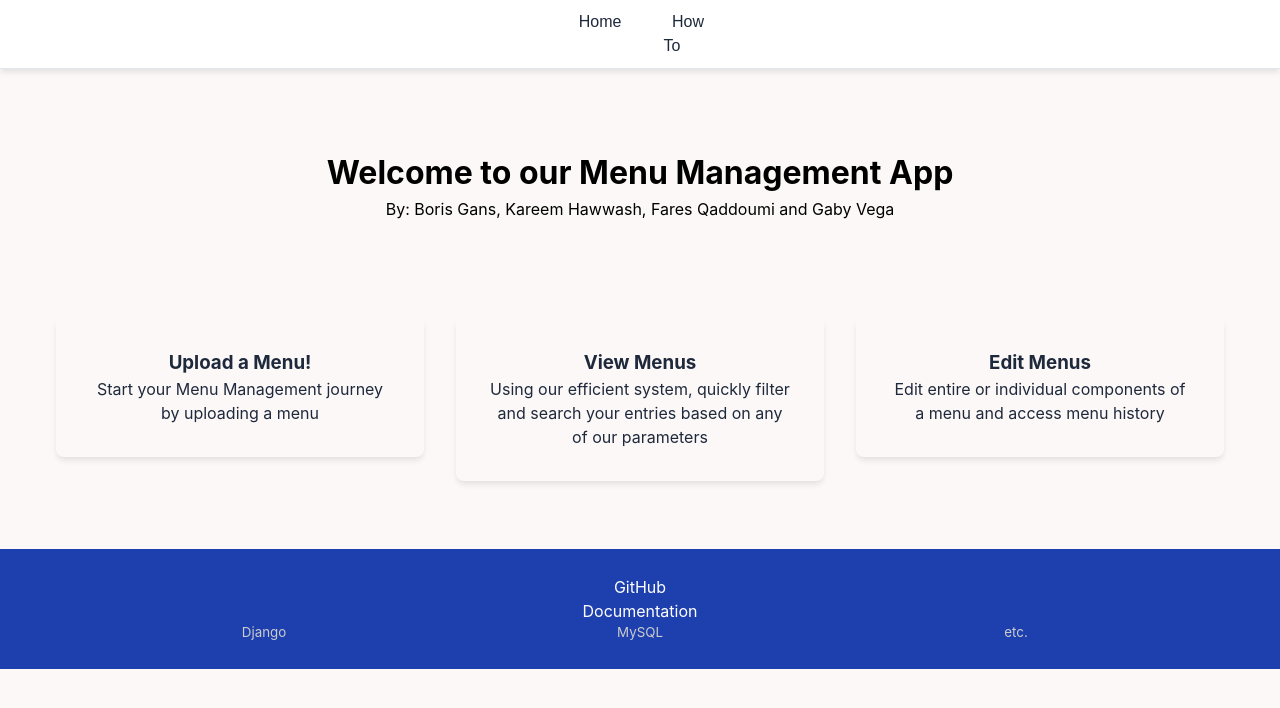
After one commit to studentBorisGans/menuDatabase, a Django app: template restaurant_menu/menu_app/templates/menu_app/frontend.html in a window 1280 px wide. The commit adds this page. Shown: the top 708 px of the page. Run offline with Django 5.2, Linux system fonts and the light colour scheme; the template is opened without the code that fills it, so the values that code supplies are empty.

Commit message:
home page front end

```diff
--- /dev/null
+++ b/restaurant_menu/menu_app/templates/menu_app/frontend.html
@@ -0,0 +1,84 @@
+<!DOCTYPE html>
+<html lang="en">
+<head>
+    <meta charset="UTF-8">
+    <meta name="viewport" content="width=device-width, initial-scale=1.0">
+    <title>Menu Management App</title>
+    {% load static %}
+    <link rel="stylesheet" href="{% static 'style.css' %}">
+    <!-- <link href="https://fonts.googleapis.com/css2?family=Montserrat:wght@400;700&family=Open+Sans:wght@400;700&family=Roboto:wght@400;700&display=swap" rel="stylesheet"> Google Fonts -->
+</head>
+<body>
+    <header class="header">
+        <!-- <div class="container flex justify-between items-center"> -->
+            <nav>
+                <ul class="navbar">
+                    <li><a href="#">Home</a></li>
+                    <li><a href="#">How To</a></li>
+                    <!-- <li><a href="#">Services</a></li> -->
+                    <!-- <li><a href="#">Portfolio</a></li> -->
+                    <!-- <li><a href="#">Blog</a></li> -->
+                    <!-- <li><a href="#">Contact</a></li> -->
+                </ul>
+            </nav>
+            <!-- <div class="logo"> -->
+                <!-- <img src="/logo.svg/75px.png" alt="Company Logo"> Replace with your logo -->
+            <!-- </div> -->
+            <!-- <div>
+                <a href="{% url 'upload_pdf' %}">Get Started, Upload a Menu!</a>
+            </div> -->
+        <!-- </div> -->
+    </header>
+
+    <main class="container">
+        <div class="title">
+            <h1>Welcome to our Menu Management App</h1>
+            <p>By: Boris Gans, Kareem Hawwash, Fares Qaddoumi and Gaby Vega</p>
+        </div>
+
+        <section class="grid-layout">
+            <a href="{% url 'upload_pdf' %}">
+                <div class="grid-item">
+                    <!-- <img src="icon1.svg" alt="Icon 1"> Replace with your icon -->
+                    <h3>Upload a Menu!</h3>
+                    <p>Start your Menu Management journey by uploading a menu</p>
+                </div>
+            </a>
+            <a href="">
+                <div class="grid-item">
+                    <!-- <img src="icon2.svg" alt="Icon 2"> Replace with your icon -->
+                    <h3>View Menus</h3>
+                    <p>Using our efficient system, quickly filter and search your entries based on any of our parameters</p>
+                </div>
+            </a>
+            <a href="">
+                <div class="grid-item">
+                    <!-- <img src="icon3.svg" alt="Icon 3"> Replace with your icon -->
+                    <h3>Edit Menus</h3>
+                    <p>Edit entire or individual components of a menu and access menu history</p>
+                </div>
+            </a>
+        </section>
+    </main>
+
+    <!-- Change to django + other overarching frameworks used; link to download / documentation -->
+    <footer class="footer">
+        <div class="container">
+            <nav>
+                <ul class="git">
+                    <li><a href="https://github.com/studentBorisGans/menuDatabase.git">GitHub</a></li>
+                    <li><a href="https://github.com/studentBorisGans/menuDatabase.git">Documentation</a></li>
+                </ul>
+            </nav>
+
+            <div class="credits">
+                <p>Django</p>
+                <p>MySQL</p>
+                <p>etc.</p>
+            </div>
+        </div>
+    </footer>
+
+    <!-- <script src="script.js"></script> Link to your JavaScript file -->
+</body>
+</html>
--- a/restaurant_menu/menu_app/templates/menu_app/home.html
+++ b/restaurant_menu/menu_app/templates/menu_app/home.html
@@ -4,6 +4,8 @@
 <head>
     <meta charset="UTF-8">
     <title>Menu Management System</title>
+    {% load static %}
+    <link rel="stylesheet" href="{% static 'style.css' %}">
 </head>
 <body>
     <h1>Welcome to the Menu Management System</h1>
--- a/restaurant_menu/menu_app/views.py
+++ b/restaurant_menu/menu_app/views.py
@@ -11,7 +11,7 @@ from .forms import PDFUploadForm
 
 # Create your views here.
 def home(request):
-    return render(request, 'menu_app/home.html')
+    return render(request, 'menu_app/frontend.html')
 
 
 def handle_pdf_upload(request):
--- a/restaurant_menu/restaurant_menu/settings.py
+++ b/restaurant_menu/restaurant_menu/settings.py
@@ -125,6 +125,7 @@ USE_TZ = True
 # https://docs.djangoproject.com/en/5.1/howto/static-files/
 
 STATIC_URL = 'static/'
+STATICFILES_DIRS = [BASE_DIR / "static"]
 
 # Default primary key field type
 # https://docs.djangoproject.com/en/5.1/ref/settings/#default-auto-field
--- /dev/null
+++ b/restaurant_menu/static/style.css
@@ -0,0 +1,372 @@
+/* Global Reset and Variables */
+:root {
+    --primary: #53c6f7;
+    --primary-dark: #1e40af;
+    --secondary: #64748b;
+    --success: #22c55e;
+    --danger: #ef4444;
+    --warning: #f59e0b;
+    --background: #fcf8f8;
+    --text: #1e293b;
+    --border: #e2e8f0;
+    --shadow: 0 4px 6px -1px rgb(0 0 0 / 0.1);
+  }
+
+  * {
+    margin: 0;
+    padding: 0;
+    box-sizing: border-box;
+  }
+
+  body {
+    font-family: -apple-system, BlinkMacSystemFont, 'Segoe UI', Roboto, sans-serif;
+    background-color: var(--background);
+    color: var(--text);
+    line-height: 1.5;
+  }
+
+  a {
+    color: var(--text);
+    text-decoration: none;
+  }
+  a:hover {
+    text-decoration: underline;
+  }
+
+  /* Layout Components */
+  .container {
+    max-width: 1200px;
+    margin: 0 auto;
+    padding: 1rem;
+  }
+
+  .header {
+    background-color: rgb(255, 255, 255);
+    display: flex;
+    justify-content: center;
+    align-items: center;
+    border-bottom: 1px solid var(--border);
+
+    padding: 10px 20px;
+    box-shadow: var(--shadow);
+  }
+
+  /* Upload Area */
+  .upload-area {
+    border: 2px dashed var(--border);
+    border-radius: 8px;
+    padding: 2rem;
+    text-align: center;
+    background-color: white;
+    margin: 2rem 0;
+    transition: border-color 0.3s ease;
+  }
+
+  .upload-area.drag-over {
+    border-color: var(--primary);
+    background-color: rgba(37, 99, 235, 0.05);
+  }
+
+  .upload-button {
+    background-color: var(--primary);
+    color: white;
+    padding: 0.75rem 1.5rem;
+    border-radius: 6px;
+    border: none;
+    cursor: pointer;
+    font-weight: 600;
+    transition: background-color 0.3s ease;
+  }
+
+  .upload-button:hover {
+    background-color: var(--primary-dark);
+  }
+
+  /* Processing Status */
+  .processing-status {
+    background-color: white;
+    border-radius: 8px;
+    padding: 1.5rem;
+    margin: 1rem 0;
+    box-shadow: var(--shadow);
+  }
+
+  .progress-bar {
+    height: 8px;
+    background-color: var(--border);
+    border-radius: 4px;
+    overflow: hidden;
+    margin: 1rem 0;
+  }
+
+  .progress-bar-fill {
+    height: 100%;
+    background-color: var(--primary);
+    transition: width 0.3s ease;
+  }
+
+  /* Menu Data Display */
+  .menu-data {
+    display: grid;
+    grid-template-columns: repeat(auto-fill, minmax(300px, 1fr));
+    gap: 1.5rem;
+    margin: 2rem 0;
+  }
+
+  .menu-item {
+    background-color: white;
+    border-radius: 8px;
+    padding: 1.5rem;
+    box-shadow: var(--shadow);
+  }
+
+  .menu-item-header {
+    border-bottom: 1px solid var(--border);
+    padding-bottom: 1rem;
+    margin-bottom: 1rem;
+  }
+
+  .menu-item-title {
+    font-size: 1.25rem;
+    font-weight: 600;
+    color: var(--text);
+  }
+
+  .menu-item-price {
+    color: var(--primary);
+    font-weight: 600;
+    margin-top: 0.5rem;
+  }
+
+  /* Status Indicators */
+  .status-badge {
+    display: inline-block;
+    padding: 0.25rem 0.75rem;
+    border-radius: 9999px;
+    font-size: 0.875rem;
+    font-weight: 500;
+  }
+
+  .status-badge.processing {
+    background-color: var(--warning);
+    color: white;
+  }
+
+  .status-badge.success {
+    background-color: var(--success);
+    color: white;
+  }
+
+  .status-badge.error {
+    background-color: var(--danger);
+    color: white;
+  }
+
+  /* Error Messages */
+  .error-message {
+    background-color: rgb(254, 226, 226);
+    color: var(--danger);
+    padding: 1rem;
+    border-radius: 6px;
+    margin: 1rem 0;
+  }
+
+  /* Responsive Design */
+  @media (max-width: 768px) {
+    .container {
+      padding: 0.5rem;
+    }
+
+    .menu-data {
+      grid-template-columns: 1fr;
+    }
+
+    .upload-area {
+      padding: 1rem;
+    }
+  }
+
+  /* Animation */
+  @keyframes spin {
+    to { transform: rotate(360deg); }
+  }
+
+  .loading-spinner {
+    display: inline-block;
+    width: 1.5rem;
+    height: 1.5rem;
+    border: 2px solid var(--border);
+    border-top-color: var(--primary);
+    border-radius: 50%;
+    animation: spin 1s linear infinite;
+  }
+
+  /* Utility Classes */
+  .text-center { text-align: center; }
+  .mt-4 { margin-top: 1rem; }
+  .mb-4 { margin-bottom: 1rem; }
+  .flex { display: flex; }
+  .items-center { align-items: center; }
+  .justify-between { justify-content: space-between; }
+  .gap-2 { gap: 0.5rem; }
+
+  /* Add styles for the new elements */
+.title {
+    /* background: url('hero-bg.jpg') no-repeat center center/cover; Replace with your image */
+    color: black;
+    padding: 4rem 0;
+    text-align: center;
+}
+
+.grid-layout {
+    display: grid;
+    grid-template-columns: repeat(3, 1fr);
+    gap: 2rem;
+    margin: 2rem 0;
+}
+
+.grid-item {
+    background: var(--background);
+    padding: 2rem;
+    text-align: center;
+    border-radius: 8px;
+    box-shadow: var(--shadow);
+}
+
+.testimonials {
+    display: flex;
+    gap: 2rem;
+    overflow-x: auto;
+    padding: 2rem 0;
+}
+
+.testimonial {
+    background: var(--background);
+    padding: 2rem;
+    border-radius: 8px;
+    box-shadow: var(--shadow);
+    min-width: 300px;
+}
+
+.footer {
+    background: var(--primary-dark);
+    margin-top: 20px;
+    padding: 10px 0;
+    color: white;
+    text-align: center;
+}
+.footer .credits {
+    display: flex;
+    justify-content: space-between;
+    width: 100%;
+    max-width: 1200px;
+    padding: 0 20px;
+    margin: 0;
+}
+.footer .credits p {
+    color: #cccccc;
+    font-size: smaller;
+    text-align: center; /* Center-align text */
+    flex: 1; /* Ensure all items have equal width */
+}
+.footer ul {
+    list-style-type: none;
+    padding: 0;
+    margin: 0;
+    /* display: flex; */
+    /* justify-content: center; */
+    /* gap: 1rem; */
+}
+.footer a {
+    color: white;
+    text-decoration: none;
+}
+.footer a:hover{
+  text-decoration: underline;
+}
+/* .footer .credits {
+  margin: 0;
+} */
+/* Responsive adjustments */
+@media (max-width: 768px) {
+    .grid-layout {
+        grid-template-columns: 1fr;
+    }
+
+    .testimonials {
+        flex-direction: column;
+    }
+
+    .header .container {
+        flex-direction: column;
+        align-items: center;
+    }
+
+    .header nav ul {
+        display: none;
+    }
+
+    .header nav ul.open {
+        display: flex;
+        flex-direction: column;
+        align-items: center;
+    }
+
+    .nav-toggle {
+        display: block;
+        cursor: pointer;
+    }
+}
+
+/* General styles for the navigation menu */
+.navbar {
+    display: flex;
+    justify-content: space-between;  /* Center the menu items */
+    width: 100%;
+    /* gap: 20px;  Space between menu items */
+    padding: 0;  /* Add padding on top and bottom */
+    margin: 0;
+    background-color: #ffffff;  /* Dark background color for the navbar */
+    list-style: none;  /* Remove default list styling */
+    font-family: 'Arial', sans-serif;  /* Clean, modern font */
+}
+
+.navbar li {
+    /* position: relative;  Ensure the links are positioned relative to each other */
+    flex: 1;
+    text-align: center;
+}
+
+.navbar a {
+    color: var(--text);  /* White text color */
+    text-decoration: none;  /* Remove underline */
+    font-size: 16px;  /* Set a comfortable font size */
+    font-weight: 500;  /* Slightly bold */
+    padding: 8px 16px;  /* Add padding to increase clickable area */
+    border-radius: 4px;  /* Rounded corners for each menu item */
+    transition: background-color 0.3s, transform 0.2s;  /* Smooth transitions for hover effects */
+}
+
+.navbar a:hover {
+    background-color: #797979;  /* Accent color on hover */
+    color: #fff;  /* Ensure text stays white on hover */
+    transform: translateY(-2px);  /* Slight lift effect on hover */
+}
+
+/* Hover effect when hovering over a specific list item */
+.navbar a:focus,
+.navbar a:hover {
+    outline: aqua;  /* Remove outline on focus/hover */
+}
+
+/* Optional: Responsive Design */
+@media (max-width: 768px) {
+    .navbar {
+        flex-direction: column;  /* Stack the items vertically on small screens */
+        align-items: center;  /* Center the items horizontally */
+    }
+    .navbar a {
+        padding: 12px 20px;  /* Slightly larger padding on smaller screens */
+        font-size: 18px;  /* Larger font size on smaller screens */
+    }
+}
```
